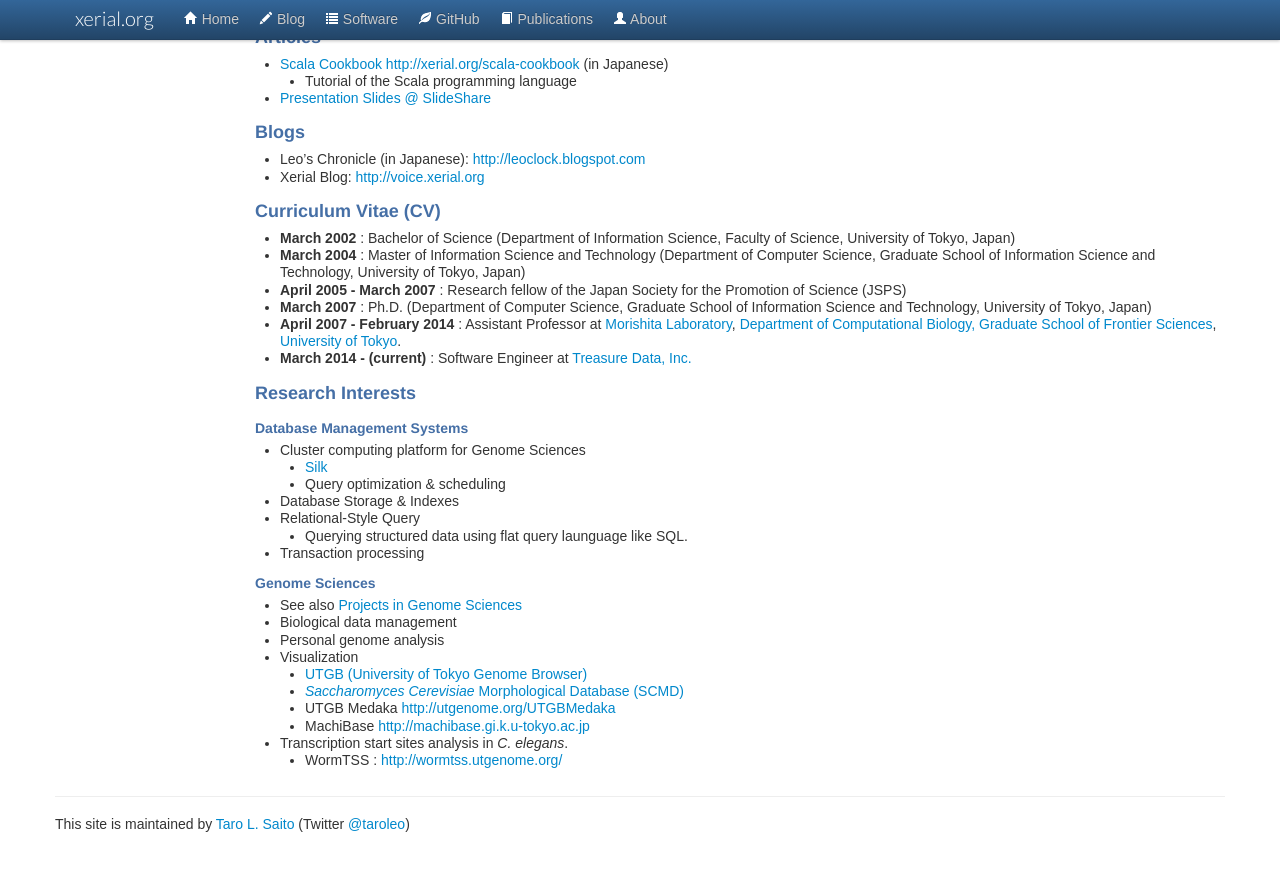
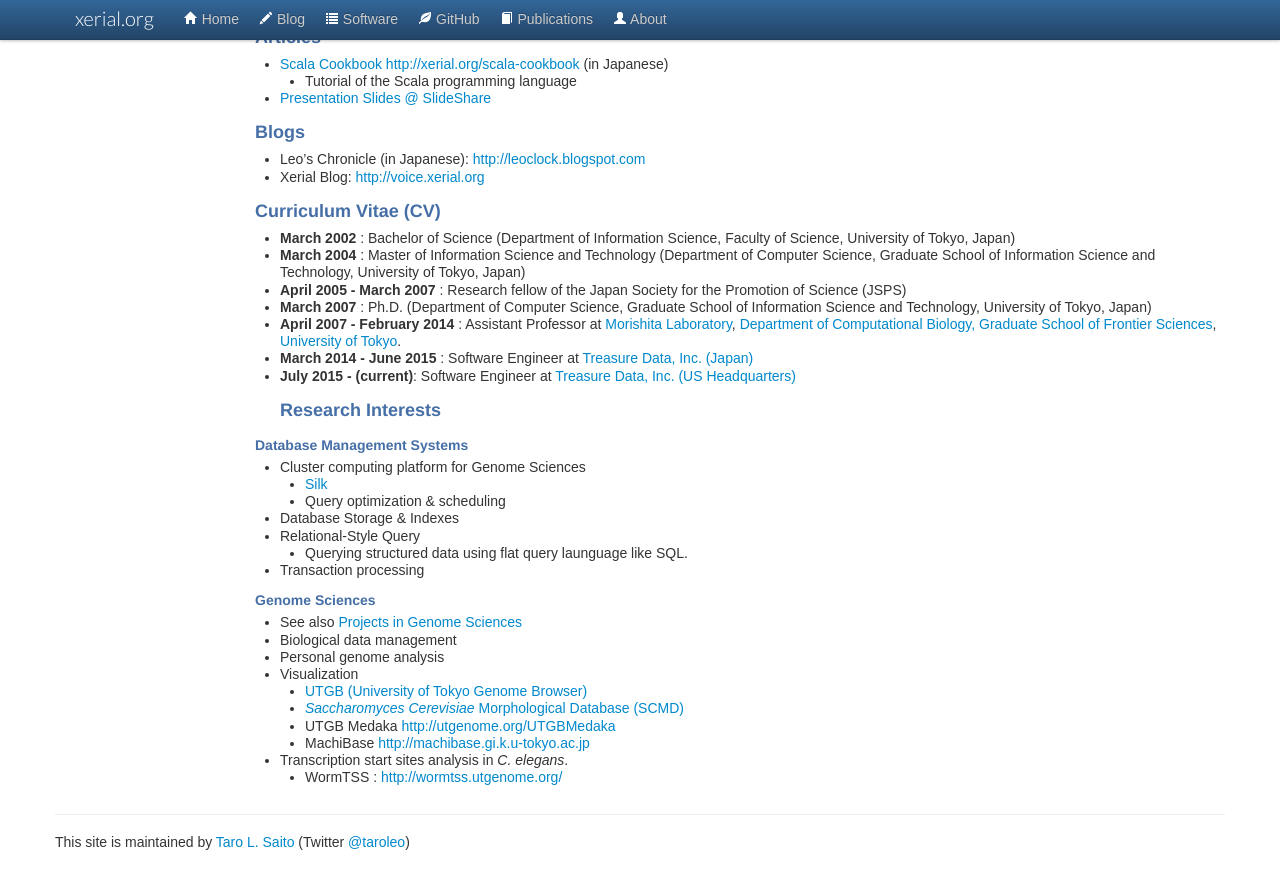
Before and after one commit to xerial/xerial.github.com, a Jekyll site: the page built from leo.md, in a window 1280 px wide and 900 px high, scrolled down 577 px. Shown: the top 889 px of the window. Built offline with Jekyll 4.4.1, drawn with Linux system fonts in a browser that asks for light colours; Markdown is read by kramdown in place of the engine named in the settings.

Commit message:
Update leo.md

```diff
--- a/leo.md
+++ b/leo.md
@@ -37,8 +37,8 @@ Software Engineer at [Treasure Data, Inc.](http://www.treasuredata.com/)
 * **April 2005 - March 2007** : Research fellow of the Japan Society for the Promotion of Science (JSPS)
 * **March 2007** : Ph.D. (Department of Computer Science, Graduate School of Information Science and Technology, University of Tokyo, Japan)
 * **April 2007 - February 2014** : Assistant Professor at [Morishita Laboratory](http://mlab.cb.k.u-tokyo.ac.jp), [Department of Computational Biology, Graduate School of Frontier Sciences](http://www.cb.k.u-tokyo.ac.jp/?lang=en), [University of Tokyo](http://www.u-tokyo.ac.jp/index_e.html).
-* **March 2014 - (current)** : Software Engineer at [Treasure Data, Inc.](http://www.treasuredata.com/)
-
+* **March 2014 - June 2015** : Software Engineer at [Treasure Data, Inc. (Japan)](https://www.treasuredata.com/)
+* **July 2015 - (current)**: Software Engineer at [Treasure Data, Inc. (US Headquarters)](https://www.treasuredata.com/)
 ### Research Interests
 
 #### Database Management Systems
```
